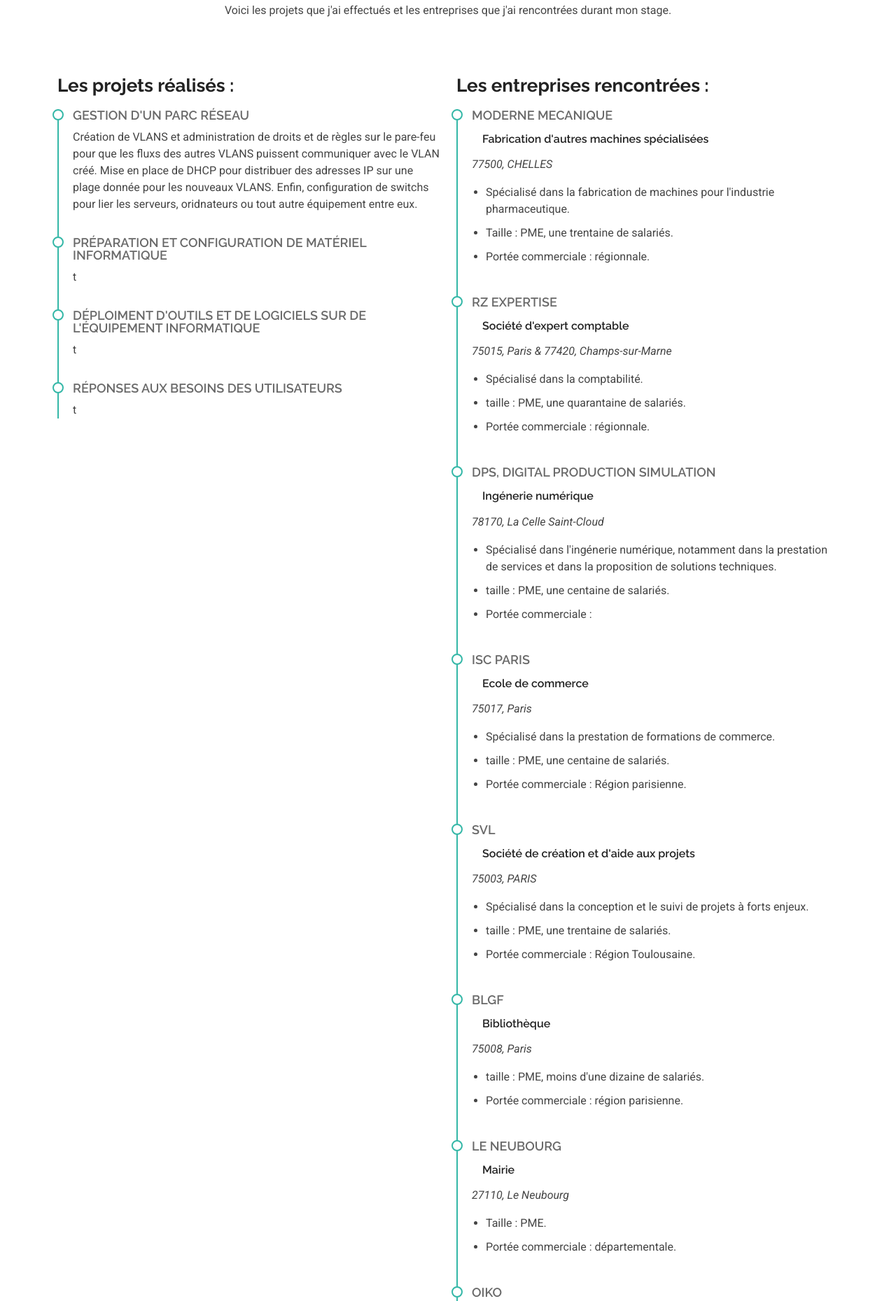
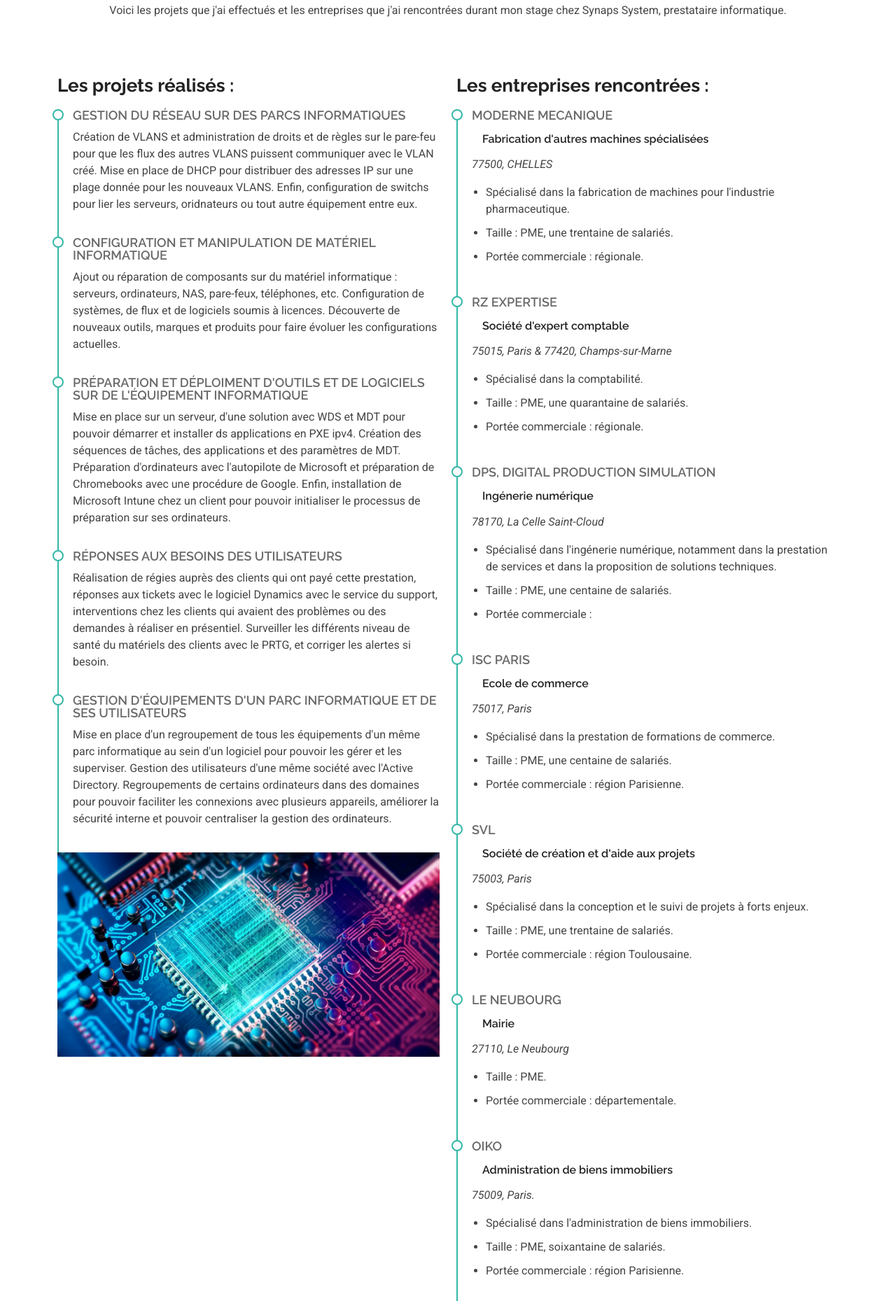
Before and after one commit to julienalvesdepaiva/julienalvesdepaiva.github.io, a plain HTML site: page resume.html in a window 1280 px wide. Shown: the part 218-2077 px from the top of the page at 70% size. Drawn offline with Linux system fonts and the light colour scheme.

Commit message:
ajout des projets + corrections ortho

```diff
--- a/resume.html
+++ b/resume.html
@@ -38,7 +38,7 @@
 
       <nav id="navmenu" class="navmenu">
         <ul>
-          <li><a href="index.html">Page d'Acceuil</a></li>
+          <li><a href="index.html">Page d'Accueil</a></li>
           <li><a href="about.html">Mon Parcours</a></li>
           <li><a href="resume.html" class="active">Mon Stage</a></li>
           <li><a href="services.html">Documents</a></li>
@@ -61,7 +61,7 @@
       <!-- Section Title -->
       <div class="container section-title" data-aos="fade-up">
         <h2>Mon stage et mes projets :</h2>
-        <p>Voici les projets que j'ai effectués et les entreprises que j'ai rencontrées durant mon stage.</p>
+        <p>Voici les projets que j'ai effectués et les entreprises que j'ai rencontrées durant mon stage chez Synaps System, prestataire informatique.</p>
       </div><!-- End Section Title -->
 
       <div class="container">
@@ -72,24 +72,33 @@
 
             <h3 class="resume-title">Les projets réalisés :</h3>
             <div class="resume-item">
-              <h4>Gestion d'un parc réseau</h4>
-              <p>Création de VLANS et administration de droits et de règles sur le pare-feu pour que les fluxs des autres VLANS puissent communiquer avec le VLAN créé. Mise en place de DHCP pour distribuer des adresses IP sur une plage donnée pour les nouveaux VLANS. Enfin, configuration de switchs pour lier les serveurs, oridnateurs ou tout autre équipement entre eux.</p>
+              <h4>Gestion du réseau sur des parcs informatiques</h4>
+              <p>Création de VLANS et administration de droits et de règles sur le pare-feu pour que les flux des autres VLANS puissent communiquer avec le VLAN créé. Mise en place de DHCP pour distribuer des adresses IP sur une plage donnée pour les nouveaux VLANS. Enfin, configuration de switchs pour lier les serveurs, oridnateurs ou tout autre équipement entre eux.</p>
             </div><!-- Edn Resume Item -->
 
             <div class="resume-item">
-              <h4>Préparation et configuration de matériel informatique</h4>
-              <p>t</p>
+              <h4>Configuration et manipulation de matériel informatique</h4>
+              <p>Ajout ou réparation de composants sur du matériel informatique : serveurs, ordinateurs, NAS, pare-feux, téléphones, etc. Configuration de systèmes, de flux et de logiciels soumis à licences. Découverte de nouveaux outils, marques et produits pour faire évoluer les configurations actuelles.</p>
             </div><!-- Edn Resume Item -->
 
             <div class="resume-item">
-              <h4>Déploiment d'outils et de logiciels sur de l'équipement informatique</h4>
-              <p>t</p>
+              <h4>Préparation et déploiment d'outils et de logiciels sur de l'équipement informatique</h4>
+              <p>Mise en place sur un serveur, d'une solution avec WDS et MDT pour pouvoir démarrer et installer ds applications en PXE ipv4. Création des séquences de tâches, des applications et des paramètres de MDT. Préparation d'ordinateurs avec l'autopilote de Microsoft et préparation de Chromebooks avec une procédure de Google. Enfin, installation de Microsoft Intune chez un client pour pouvoir initialiser le processus de préparation sur ses ordinateurs.</p>
             </div><!-- Edn Resume Item -->
 
             <div class="resume-item">
               <h4>Réponses aux besoins des utilisateurs</h4>
-              <p>t</p>
+              <p>Réalisation de régies auprès des clients qui ont payé cette prestation, réponses aux tickets avec le logiciel Dynamics avec le service du support, interventions chez les clients qui avaient des problèmes ou des demandes à réaliser en présentiel. Surveiller les différents niveau de santé du matériels des clients avec le PRTG, et corriger les alertes si besoin.</p>
             </div><!-- Edn Resume Item -->
+
+            <div class="resume-item">
+              <h4>Gestion d'équipements d'un parc informatique et de ses utilisateurs</h4>
+              <p>Mise en place d'un regroupement de tous les équipements d'un même parc informatique au sein d'un logiciel pour pouvoir les gérer et les superviser. Gestion des utilisateurs d'une même société avec l'Active Directory. Regroupements de certains ordinateurs dans des domaines pour pouvoir faciliter les connexions avec plusieurs appareils, améliorer la sécurité interne et pouvoir centraliser la gestion des ordinateurs.</p>
+            </div><!-- Edn Resume Item -->
+
+            <div>
+              <img src="assets/img/resume-img.jpeg" class="img-fluid" alt="">
+            </div>
 
           </div>
 
@@ -102,7 +111,7 @@
               <ul>
                 <li>Spécialisé dans la fabrication de machines pour l'industrie pharmaceutique.</li>
                 <li>Taille : PME, une trentaine de salariés.</li>
-                <li>Portée commerciale : régionnale.</li>
+                <li>Portée commerciale : régionale.</li>
               </ul>
             </div><!-- Edn Resume Item -->
 
@@ -112,8 +121,8 @@
               <p><em>75015, Paris & 77420, Champs-sur-Marne</em></p>
               <ul>
                 <li>Spécialisé dans la comptabilité.</li>
-                <li>taille : PME, une quarantaine de salariés.</li>
-                <li>Portée commerciale : régionnale.</li>
+                <li>Taille : PME, une quarantaine de salariés.</li>
+                <li>Portée commerciale : régionale.</li>
               </ul>
             </div><!-- Edn Resume Item -->
 
@@ -123,7 +132,7 @@
               <p><em>78170, La Celle Saint-Cloud</em></p>
               <ul>
                 <li>Spécialisé dans l'ingénerie numérique, notamment dans la prestation de services et dans la proposition de solutions techniques.</li>
-                <li>taille : PME, une centaine de salariés.</li>
+                <li>Taille : PME, une centaine de salariés.</li>
                 <li>Portée commerciale : </li>
               </ul>
             </div><!-- Edn Resume Item -->
@@ -134,29 +143,19 @@
               <p><em>75017, Paris</em></p>
               <ul>
                 <li>Spécialisé dans la prestation de formations de commerce.</li>
-                <li>taille : PME, une centaine de salariés.</li>
-                <li>Portée commerciale : Région parisienne.</li>
+                <li>Taille : PME, une centaine de salariés.</li>
+                <li>Portée commerciale : région Parisienne.</li>
               </ul>
             </div><!-- Edn Resume Item -->
 
             <div class="resume-item">
               <h4>SVL</h4>
               <h5>Société de création et d'aide aux projets</h5>
-              <p><em>75003, PARIS</em></p>
+              <p><em>75003, Paris</em></p>
               <ul>
                 <li>Spécialisé dans la conception et le suivi de projets à forts enjeux.</li>
-                <li>taille : PME, une trentaine de salariés.</li>
-                <li>Portée commerciale : Région Toulousaine.</li>
-              </ul>
-            </div><!-- Edn Resume Item -->
-
-            <div class="resume-item">
-              <h4>BLGF</h4>
-              <h5>Bibliothèque</h5>
-              <p><em>75008, Paris</em></p>
-              <ul>
-                <li>taille : PME, moins d'une dizaine de salariés.</li>
-                <li>Portée commerciale : région parisienne.</li>
+                <li>Taille : PME, une trentaine de salariés.</li>
+                <li>Portée commerciale : région Toulousaine.</li>
               </ul>
             </div><!-- Edn Resume Item -->
 
@@ -176,8 +175,8 @@
               <p><em>75009, Paris.</em></p>
               <ul>
                 <li>Spécialisé dans l'administration de biens immobiliers.</li>
-                <li>taille : PME, soixantaine de salariés.</li>
-                <li>Portée commerciale : région parisienne.</li>
+                <li>Taille : PME, soixantaine de salariés.</li>
+                <li>Portée commerciale : région Parisienne.</li>
               </ul>
             </div><!-- Edn Resume Item -->
 
@@ -186,7 +185,7 @@
               <h5>Conseil départemental des HAUTS-DE-SEINE de l'ordre des médecins</h5>
               <p><em>92300, Levallois Perret</em></p>
               <ul>
-                <li>taille : PME.</li>
+                <li>Taille : PME, une centaine de salariés.</li>
                 <li>Portée commerciale : Département des HAUTS-DE-SEINE.</li>
               </ul>
             </div><!-- Edn Resume Item -->
@@ -194,11 +193,11 @@
             <div class="resume-item">
               <h4>FONDERIE DE GENTILLY</h4>
               <h5>Fonderie et fabrication de biens métalliques</h5>
-              <p><em>91130, RIS ORANGIS</em></p>
+              <p><em>91130, Ris Orangis</em></p>
               <ul>
                 <li>Spécialisé dans la métallurgie.</li>
-                <li>taille : PME, une cinquantaine de salariés.</li>
-                <li>Portée commerciale : régionnale.</li>
+                <li>Taille : PME, une cinquantaine de salariés.</li>
+                <li>Portée commerciale : régionale.</li>
               </ul>
             </div><!-- Edn Resume Item -->
           </div>
```
Also changed, not shown: about.html (+8 -8 lines), contact.html (+3 -3 lines), index.html (+1 -1 lines), services.html (+2 -2 lines), assets/img/resume-img.jpeg (added), 1 other file.
